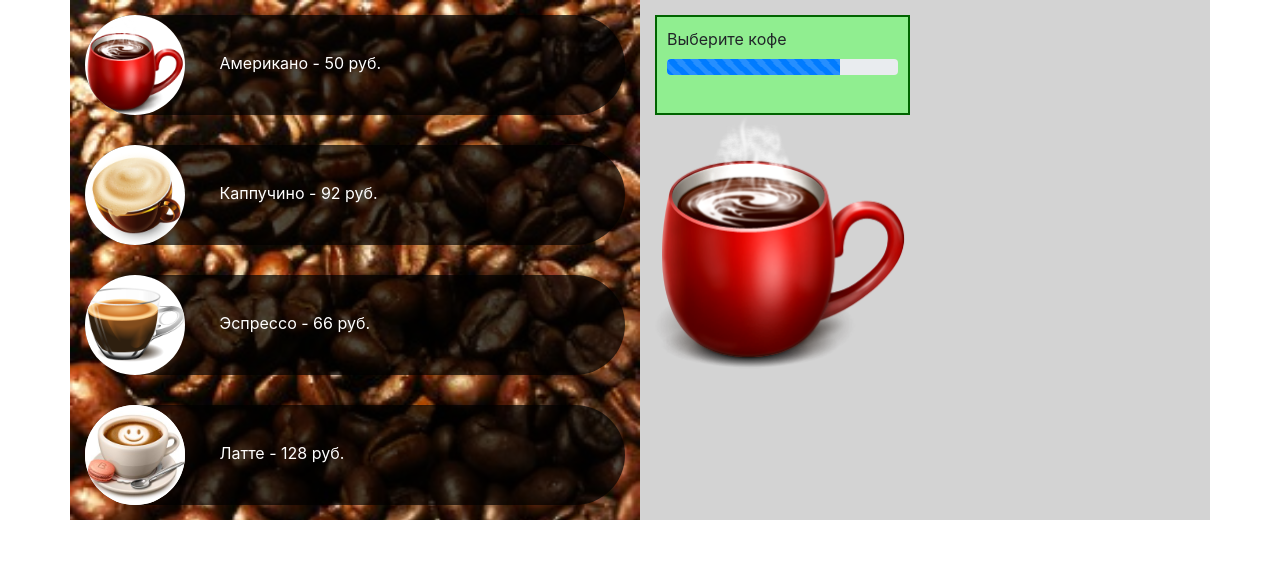
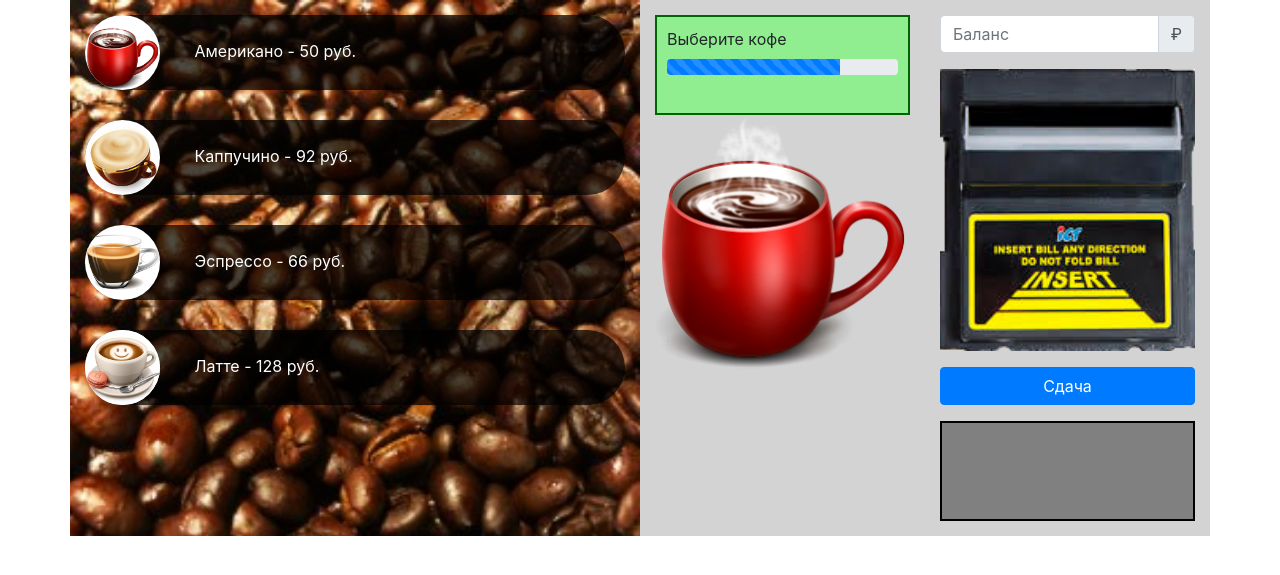
Before and after one commit to Olesya1311/coffee-machine, a PHP site: page / in a window 1280 px wide. Shown: the top 575 px of the page. Run offline with PHP 8.4, Linux system fonts and the light colour scheme.

Commit message:
завершена верстка

```diff
--- a/index.php
+++ b/index.php
@@ -48,7 +48,17 @@
               </div>
             </div>
             <div class="col-6"> <!--баланс, ATM и сдача-->
-
+              <div class="input-group mb-3">
+                <input type="text" class="form-control balance" placeholder="Баланс">
+                <div class="input-group-append">
+                  <span class="input-group-text">&#8381;</span>
+                </div>
+              </div>
+              <div class="atm">
+                <img src="img/bill_acc.png" alt="">
+              </div>
+              <button class="btn btn-primary btn-block mt-3 change-btn">Сдача</button>
+              <div class="change-box mt-3"></div>
             </div>
           </div>
         </div><!--правая сторона (операционная)-->
--- a/style.css
+++ b/style.css
@@ -5,7 +5,7 @@
 }
 .coffee-item {
   background-color: rgba(0, 0, 0, 0.7);
-  border-radius: 50px;
+  border-radius: calc(75px / 2);
   margin: 15px;
   cursor: pointer;
 }
@@ -16,7 +16,7 @@
 .coffee-item img {
   background-color: white;
   border-radius: 50%;
-  height: 100px;
+  height: 75px;
 }
 .coffee-item span {
   color: white;
@@ -35,3 +35,11 @@
 .cup img {
   width: 100%;
 }
+.atm img {
+  width: 100%;
+}
+.change-box {
+  background: grey;
+  border: 2px solid black;
+  min-height: 100px;
+};
```
